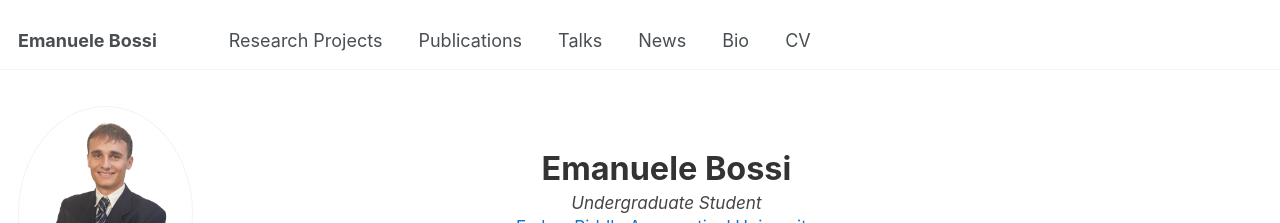
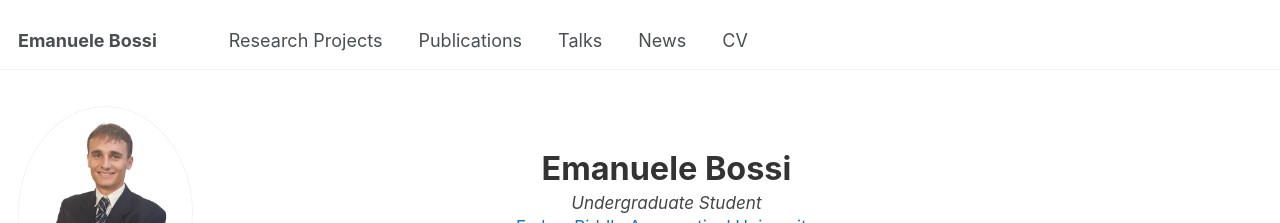
Before and after one commit to bossiemanuele/bossiemanuele.github.io, a Jekyll site: the page built from _pages/about.md, in a window 1280 px wide. Shown: the top 223 px of the page. Built offline with Jekyll 4.4.1, drawn with Linux system fonts in a browser that asks for light colours.

Commit message:
Update navigation.yml

```diff
--- a/_data/navigation.yml
+++ b/_data/navigation.yml
@@ -17,8 +17,5 @@ main:
   - title: "News"
     url: /news/
 
-  - title: "Bio"
-    url: /bio/
-
   - title: "CV"
     url: /cv/
```
